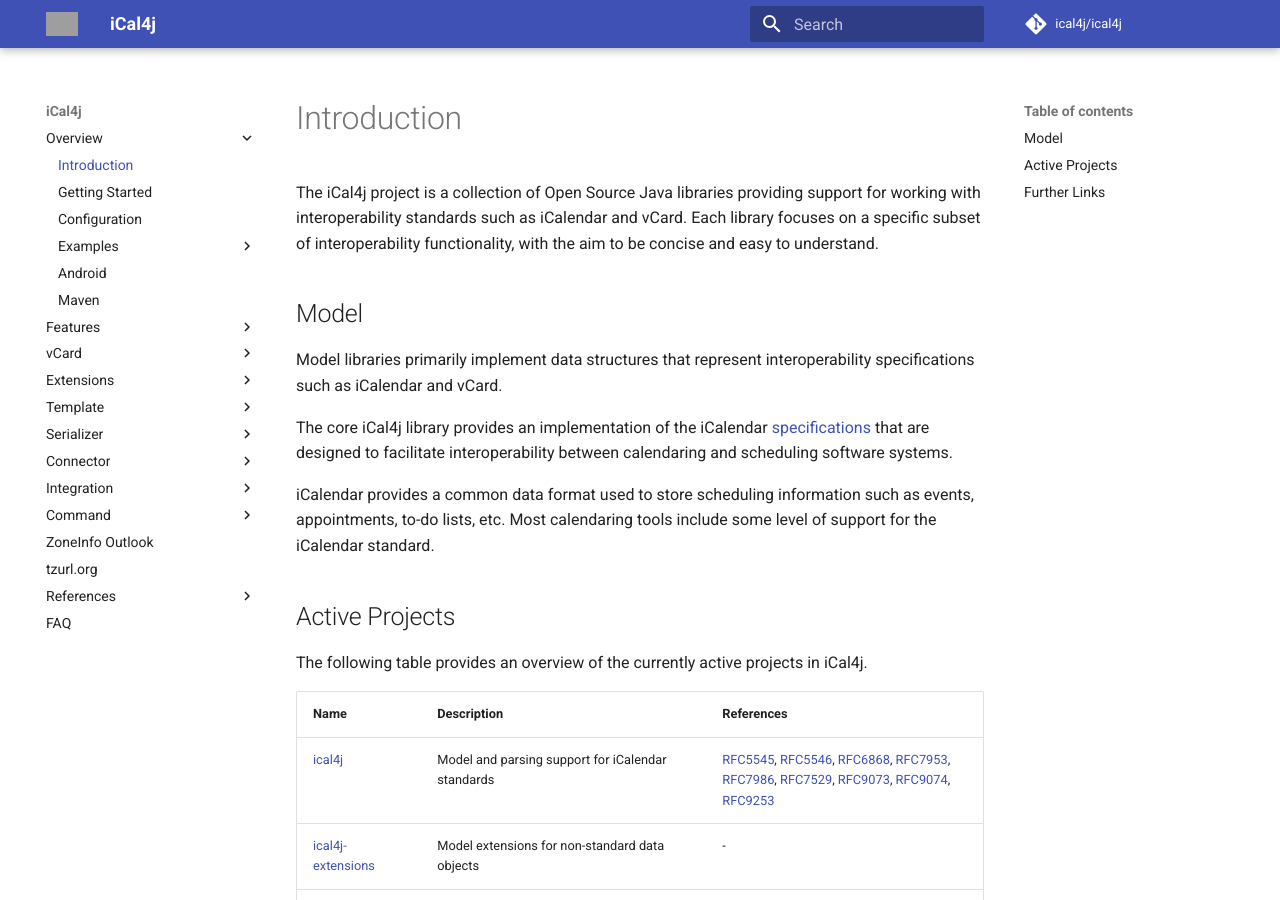
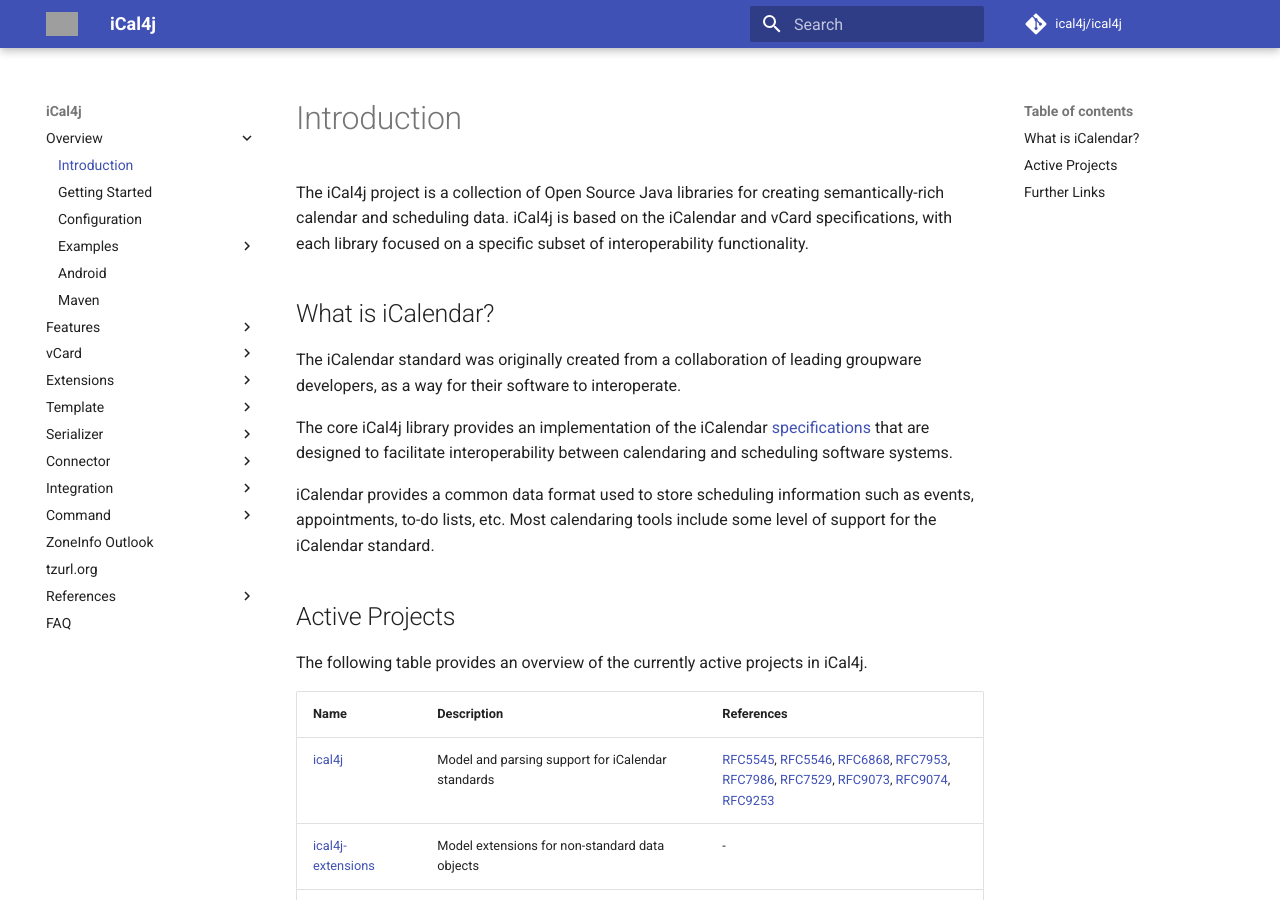
Before and after one commit to ical4j/ical4j-user-guide, an MkDocs documentation site: the page built from docs/index.md, in a window 1280 px wide and 900 px high. Built offline with MkDocs 1.6.1 and Material for MkDocs 9.7.7, drawn with Linux system fonts in a browser that asks for light colours; comment, search, counter and statistics services are not loaded; grey boxes are pictures that could not be loaded.

Commit message:
Refined intro

```diff
--- a/docs/index.md
+++ b/docs/index.md
@@ -28,20 +28,20 @@
 
 # Introduction
 
-The iCal4j project is a collection of Open Source Java libraries providing support for working with interoperability
-standards such as iCalendar and vCard. Each library focuses on a specific subset of interoperability functionality,
-with the aim to be concise and easy to understand.
+The iCal4j project is a collection of Open Source Java libraries for creating semantically-rich calendar and
+scheduling data. iCal4j is based on the iCalendar and vCard specifications, with each library focused on a
+specific subset of interoperability functionality.
 
-## Model
+## What is iCalendar?
 
-Model libraries primarily implement data structures that represent interoperability specifications such as iCalendar
-and vCard.
+The iCalendar standard was originally created from a collaboration of leading groupware developers, as a way for
+their software to interoperate.
 
 The core iCal4j library provides an implementation of the iCalendar [specifications](https://www.ical4j.org/rfcs/) that
 are designed to facilitate interoperability between calendaring and scheduling software systems.
 
-iCalendar provides a common data format used to store scheduling information such as events, appointments, to-do lists, etc.
-Most calendaring tools include some level of support for the iCalendar standard.
+iCalendar provides a common data format used to store scheduling information such as events, appointments, to-do lists,
+etc. Most calendaring tools include some level of support for the iCalendar standard.
 
 ## Active Projects
 
```
